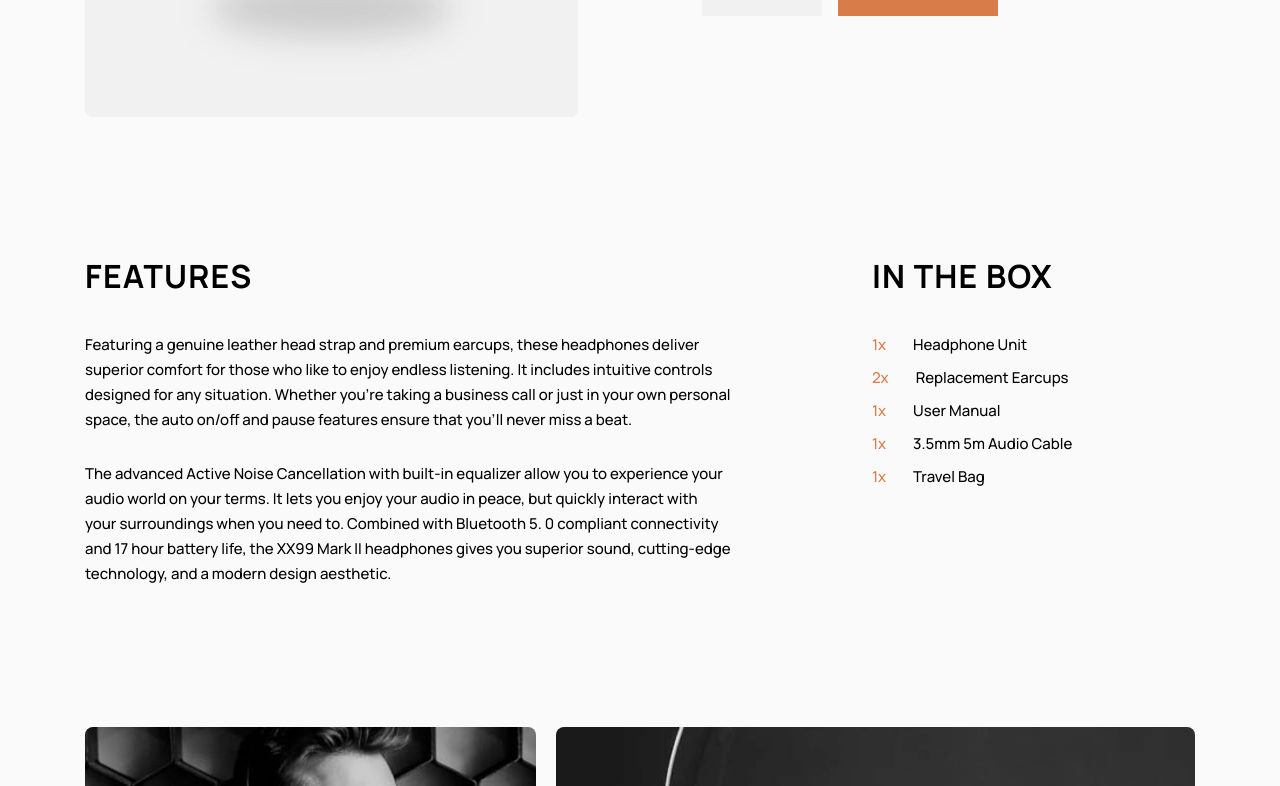
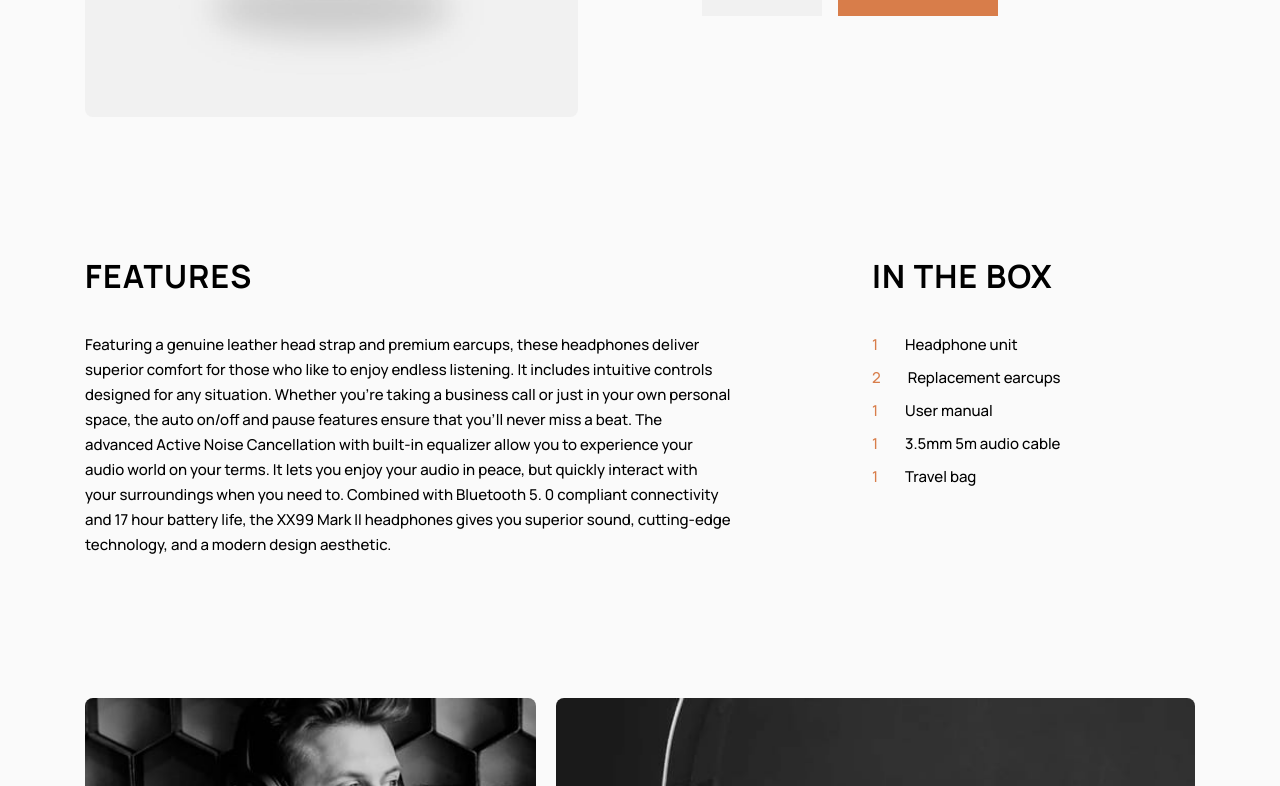
Before and after one commit to David-Henery4/Audiophile-Ecommerce-site, a React (Create React App) app: page /product/4 in a window 1280 px wide. Shown: the part 684-1470 px from the top of the page. Built offline with nearby package versions, Linux system fonts and the light colour scheme.

Commit message:
pre-gallery render

```diff
--- a/src/JSON-Data/data.json
+++ b/src/JSON-Data/data.json
@@ -260,9 +260,9 @@
     "slug": "xx99-mark-two-headphones",
     "name": "XX99 Mark II Headphones",
     "image": {
-      "mobile": "./assets/product-xx99-mark-two-headphones/mobile/image-product.jpg",
-      "tablet": "./assets/product-xx99-mark-two-headphones/tablet/image-product.jpg",
-      "desktop": "./assets/product-xx99-mark-two-headphones/desktop/image-product.jpg"
+      "mobile": "product-xx99-mark-two-headphones/mobile/image-product.jpg",
+      "tablet": "product-xx99-mark-two-headphones/tablet/image-product.jpg",
+      "desktop": "product-xx99-mark-two-headphones/desktop/image-product.jpg"
     },
     "category": "headphones",
     "categoryImage": {
--- a/src/components/product/FeaturesAndAddOns.js
+++ b/src/components/product/FeaturesAndAddOns.js
@@ -1,58 +1,29 @@
 import React from "react";
 
-const FeaturesAndAddOns = () => {
+const FeaturesAndAddOns = ({ features, includes }) => {
   return (
     <div className="feats-add-ons">
       <div className="features">
         <h3 className="features__title">FEATURES</h3>
         <article className="features-desc body-text">
           <p className="features-desc__para">
-            Featuring a genuine leather head strap and premium earcups, these
-            headphones deliver superior comfort for those who like to enjoy
-            endless listening. It includes intuitive controls designed for any
-            situation. Whether you’re taking a business call or just in your own
-            personal space, the auto on/off and pause features ensure that
-            you’ll never miss a beat.
-          </p>
-          <p className="features-desc__para">
-            The advanced Active Noise Cancellation with built-in equalizer allow
-            you to experience your audio world on your terms. It lets you enjoy
-            your audio in peace, but quickly interact with your surroundings
-            when you need to. Combined with Bluetooth 5. 0 compliant
-            connectivity and 17 hour battery life, the XX99 Mark II headphones
-            gives you superior sound, cutting-edge technology, and a modern
-            design aesthetic.
+            {features}
           </p>
         </article>
       </div>
       <div className="add-ons">
         <h3 className="add-ons__title">IN THE BOX</h3>
         <ul className="add-ons-list body-text">
-          <li className="add-ons-list__item">
-            <p>
-              <span> 1x </span> Headphone Unit
-            </p>
-          </li>
-          <li className="add-ons-list__item">
-            <p>
-              <span> 2x </span> Replacement Earcups
-            </p>
-          </li>
-          <li className="add-ons-list__item">
-            <p>
-              <span> 1x </span> User Manual
-            </p>
-          </li>
-          <li className="add-ons-list__item">
-            <p>
-              <span> 1x </span> 3.5mm 5m Audio Cable
-            </p>
-          </li>
-          <li className="add-ons-list__item">
-            <p>
-              <span> 1x </span> Travel Bag
-            </p>
-          </li>
+          {includes && includes.map((inc, i) => {
+            const {quantity,item} = inc
+            return (
+              <li key={i} className="add-ons-list__item">
+                <p>
+                  <span> {quantity} </span> {item}
+                </p>
+              </li>
+            );
+          })}
         </ul>
       </div>
     </div>
--- a/src/components/product/ProductGallery.js
+++ b/src/components/product/ProductGallery.js
@@ -2,8 +2,21 @@ import React from 'react'
 import {galleryImgOneMob, galleryImgThreeMob, galleryImgTwoMob} from "../../assets/product-xx99-mark-two-headphones/mobile";
 import {galleryImgOneTab, galleryImgTwoTab,galleryImgThreeTab} from "../../assets/product-xx99-mark-two-headphones/tablet";
 import {galleryImgOneDesk, galleryImgTwoDesk, galleryImgThreeDesk} from "../../assets/product-xx99-mark-two-headphones/desktop";
+import { useEffect, useState } from 'react';
 
-const ProductGallery = () => {
+const ProductGallery = ({gallery}) => {
+  const [firstImg, setFirstImg] = useState(null)
+  const [secondImg, setSecondImg] = useState(null)
+  const [thirdImg, setThirdImg] = useState(null)
+
+  useEffect(() => {
+  if (gallery) {
+    const { first, second, third } = gallery;
+    setFirstImg(first)
+    setSecondImg(second)
+    setThirdImg(third)
+  }
+  }, [gallery])
   return (
     <div className="product-gallery">
       <div className="product-gallery-sml-img-1">
--- a/src/components/product/SingleProduct.js
+++ b/src/components/product/SingleProduct.js
@@ -9,11 +9,17 @@ const SingleProduct = ({ id, name, image, price, description }) => {
     <div className="single-product">
       <div className="single-product-img-wrap">
         <picture>
-          <source srcSet={xx99MK2DeskProduct} media="(min-width: 59.37em)" />
-          <source srcSet={xx99MK2TabProduct} media="(min-width: 43.75em)" />
+          <source
+            srcSet={image && require(`../../assets/${image.desktop}`)}
+            media="(min-width: 59.37em)"
+          />
+          <source
+            srcSet={image && require(`../../assets/${image.tablet}`)}
+            media="(min-width: 43.75em)"
+          />
           <img
             className="single-product__image"
-            srcSet={xx99MK2MobProduct}
+            srcSet={image && require(`../../assets/${image.mobile}`)}
             alt="single-product"
           />
         </picture>
@@ -21,9 +27,7 @@ const SingleProduct = ({ id, name, image, price, description }) => {
       <div className="single-product-content">
         <p className="overline">NEW PRODUCT</p>
         <h2 className="single-product__title">{name && name.toUpperCase()}</h2>
-        <p className="body-text">
-          {description}
-        </p>
+        <p className="body-text">{description}</p>
         <p className="single-product__price">{price}</p>
         <div className="single-product__btn-quantity-wrap">
           <div className="single-product__quantity">
```
